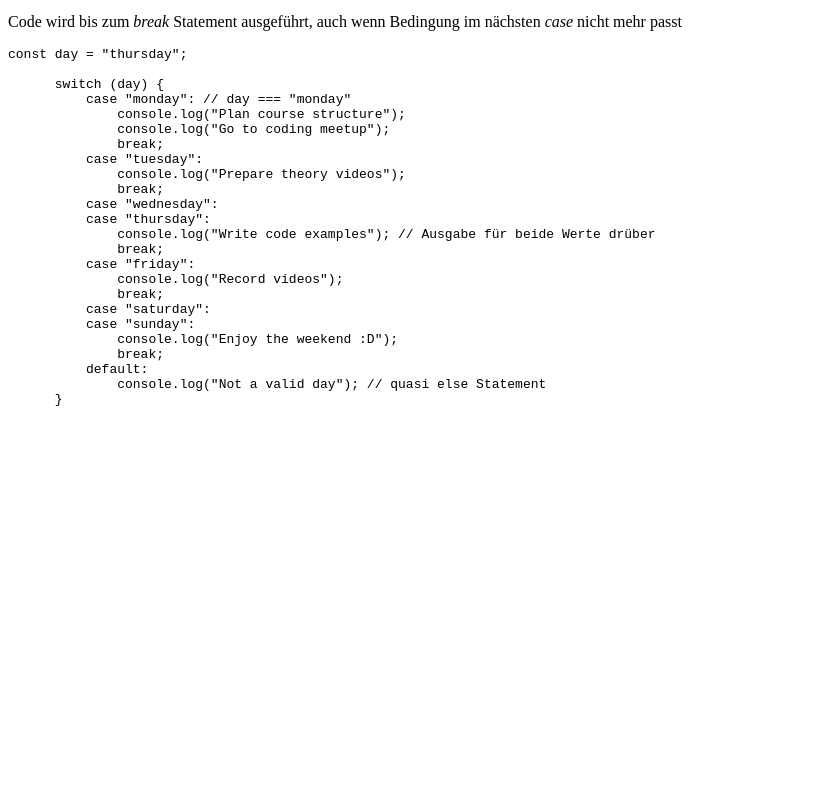
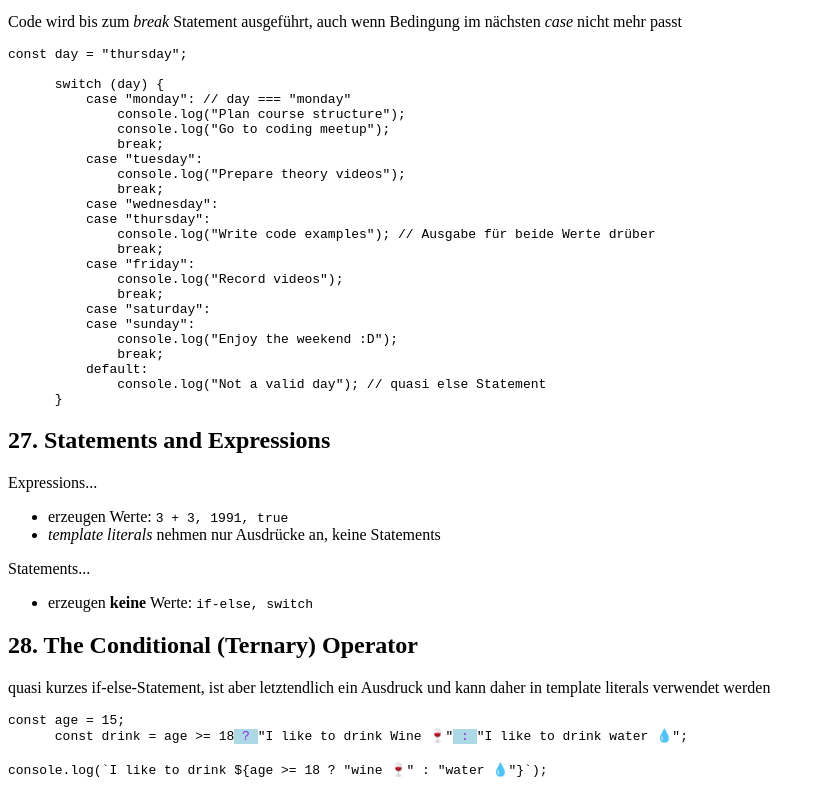
Before and after one commit to FuCanCode/from-zero-to-hero, a plain HTML site: page 01-Fundamentals-Part-1/starter/index.html in a window 1280 px wide. Shown: the part 1970-2764 px from the top of the page, without its empty margins (0-826 px from the left). Before the commit the page ends 2393 px from the top, so only its background shows below. Drawn offline with Linux system fonts and the light colour scheme.

Commit message:
28. Ternary Operator

```diff
--- a/01-Fundamentals-Part-1/starter/index.html
+++ b/01-Fundamentals-Part-1/starter/index.html
@@ -132,6 +132,24 @@
               console.log("Not a valid day"); // quasi else Statement
       }</pre>
     </p>
+    <h2>27. Statements and Expressions</h2>
+    <p>Expressions...
+    <ul>
+      <li>erzeugen Werte: <code>3 + 3, 1991, true</code></li>
+      <li><em>template literals</em> nehmen nur Ausdrücke an, keine Statements</li>
+    </ul>
+    </p>
+    <p>Statements...
+    <ul>
+      <li>erzeugen <strong>keine</strong> Werte: <code>if-else, switch</code></li>
+    </ul>
+    </p>
+    <h2>28. The Conditional (Ternary) Operator</h2>
+    <p>quasi kurzes if-else-Statement, ist aber letztendlich ein Ausdruck und kann daher in template literals verwendet
+      werden</p>
+    <pre>const age = 15;
+      const drink = age >= 18<span style="color:blueviolet; background-color: lightblue;"> ? </span>"I like to drink Wine 🍷"<span style="color:blueviolet; background-color: lightblue;"> : </span>"I like to drink water 💧";</pre>
+    <p><code>console.log(`I like to drink ${age >= 18 ? "wine 🍷" : "water 💧"}`);</code></p>
 
 
 
@@ -142,6 +160,7 @@
   <!-- <script src="challenge-1.js"></script> -->
   <!-- <script src="challenge-2.js"></script> -->
   <!-- <script src="challenge-3.js"></script> -->
+  <!-- <script src="challenge-4.js"></script> -->
 </body>
 
 </html>
--- a/01-Fundamentals-Part-1/starter/script.js
+++ b/01-Fundamentals-Part-1/starter/script.js
@@ -110,7 +110,7 @@ if (hasDriverLicense && hasGoodVision && !isTired) {
     console.log("Please don't drive!");
 } */
 
-const day = "sunday";
+/* const day = "sunday";
 
 switch (day) {
     case "monday": // day === "monday"
@@ -148,4 +148,11 @@ if (day === "monday") {
     console.log("Enjoy the weekend :D");
 } else {
     console.log("Not a valid day!");
-}
+} */
+
+
+const age = 15;
+const drink = age >= 18 ? "wine 🍷" : "water 💧";
+console.log(drink);
+
+console.log(`I like to drink ${age >= 18 ? "wine 🍷" : "water 💧"}`);
```
Also changed, not shown: 01-Fundamentals-Part-1/starter/assignments.js (+11 -0 lines), 01-Fundamentals-Part-1/starter/challenge-4.js (added, +22 -0 lines).
